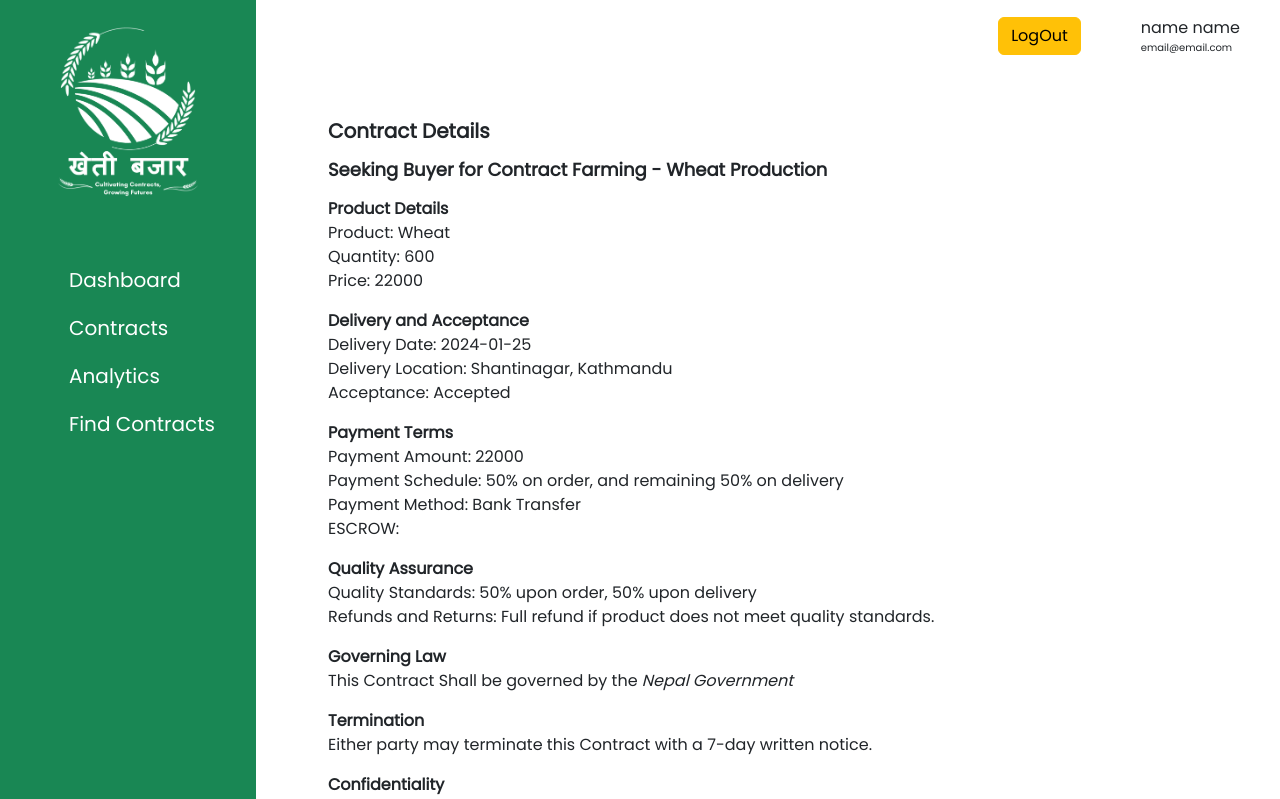
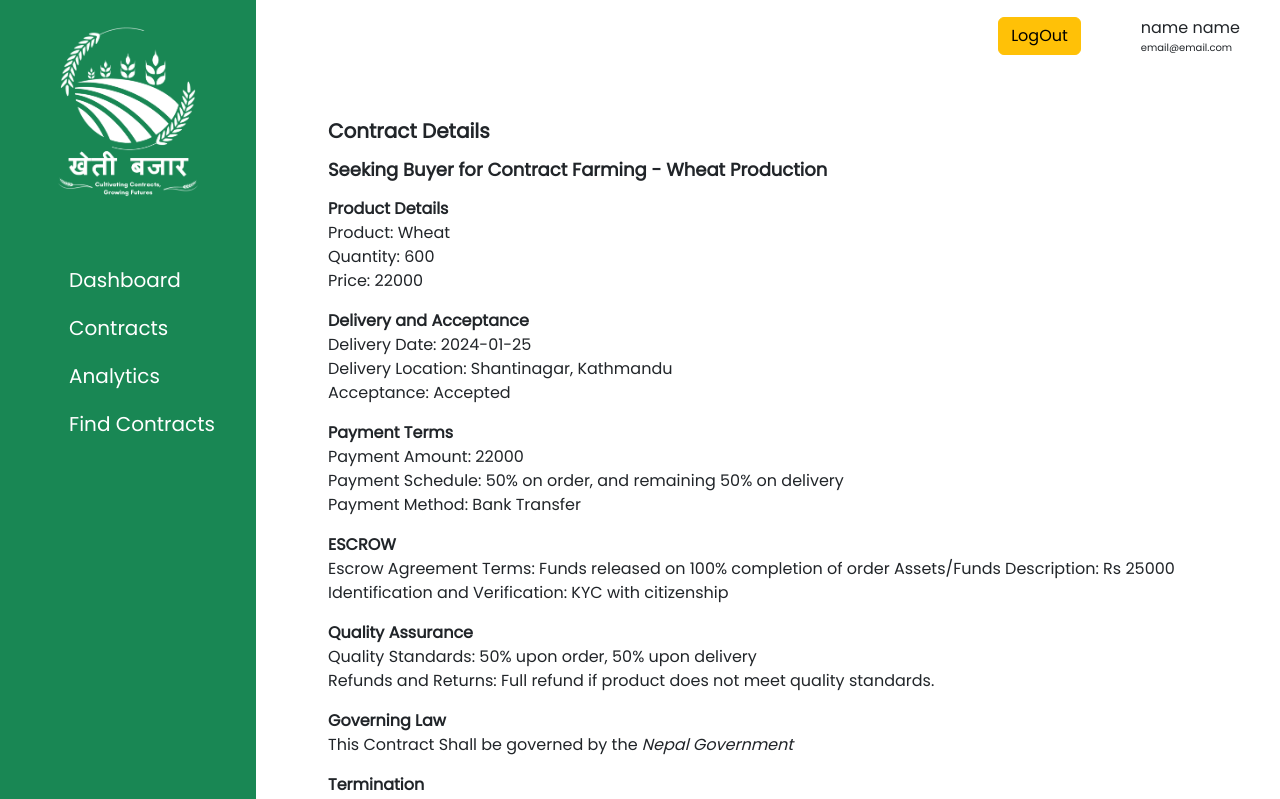
Before and after one commit to Aaryash-Shakya/Kheti-Bazar, a React (Create React App) app in the folder frontend/: page /contractDetails in a window 1280 px wide. Shown: the top 799 px of the page. Built offline with nearby package versions, Linux system fonts and the light colour scheme; no server answers; some icons are missing.

Commit message:
update: dynamic profile

```diff
--- a/frontend/src/components/Analytics.jsx
+++ b/frontend/src/components/Analytics.jsx
@@ -3,8 +3,8 @@ import analysisGraph from '../assets/images/analysis-graph.png'
 // import Chart from 'chart.js/auto';
 const Analytics = () => {
   return (
-    <div className='mw-100 px-5'>
-        <img src={analysisGraph} alt="a graph" className='w-100 object-fit-cover '/>
+    <div className='mw-100 px-5 overflow-hidden'>
+        <img src={analysisGraph} alt="a graph" className='w-100 object-fit-cover mx-3' style={{marginTop:"-80px",zIndex:"-1"}}/>
     </div>
   )
 }
--- a/frontend/src/components/Profile.jsx
+++ b/frontend/src/components/Profile.jsx
@@ -1,4 +1,4 @@
-import React,{useState,useEffect} from 'react'
+import React, { useState, useEffect } from 'react'
 import ProfilePicture from '../assets/images/profile-picture.png'
 import News from '../assets/images/News.png'
 import axios from 'axios'
@@ -6,15 +6,15 @@ import { backendUrl } from '../Api'
 import { Link } from 'react-router-dom'
 
 const Profile = () => {
-    const[userData,setUserData]=useState('')
-    useEffect(()=>{
+    const [userData, setUserData] = useState('')
+    useEffect(() => {
         const uid = localStorage.getItem('uid')
         axios.get(`${backendUrl}/userdetail/${uid}`)
-        .then(user=>{
+            .then(user => {
                 console.log(user.data);
                 setUserData(user.data)
             })
-    },[ ])
+    }, [])
 
     return (
         <div>
@@ -32,11 +32,24 @@ const Profile = () => {
                 <h3 className='mt-5 mb-3 fw-bold' style={{ fontSize: "20px" }}>Land and Crops Description</h3>
                 <div className="row g-3">
                     <div className="col-md-8 p-3" style={{ backgroundColor: "#edf8e8" }}>
+                        {
+                            userData.role === 0 &&
+                            <>
                                 <p>Land location : Shantinagar, Kathmandu</p>
                                 <p>Land Size ( in Sq. Meter ) : 250</p>
                                 <p>Fertility : Very High</p>
-                        <p>Soil Type : Fertile</p>
                                 <p>Main Crops : Sugarcane, Wheat</p>
+                            </>
+                        }
+                        {
+                            userData.role === 1 &&
+                            <>
+                                <p>Location : Sanepa, Kathmandu</p>
+                                <p>Completed Contracts : 21</p>
+                                <p>Associated Company : ABC Company</p>
+                                <p>Common Requests : Wheat, Cotton</p>
+                            </>
+                        }
                     </div>
                     <div className="col-md-4 d-flex flex-column align-items-start justify-content-end">
                         <Link to='/dashboard'>
--- a/frontend/src/components/dashboard/ContractDetails.jsx
+++ b/frontend/src/components/dashboard/ContractDetails.jsx
@@ -28,7 +28,12 @@ const ContractDetails = () => {
                     Payment Amount: 22000 <br />
                     Payment Schedule: 50% on order, and remaining 50% on delivery <br />
                     Payment Method: Bank Transfer <br />
-                    ESCROW:
+                </p>
+                <p>
+                    <strong>ESCROW</strong><br/>
+                    Escrow Agreement Terms: Funds released on 100% completion of order
+                    Assets/Funds Description: Rs 25000
+                    Identification and Verification: KYC with citizenship
                 </p>
                 <p>
                     <strong>Quality Assurance</strong><br />
```
Lines whose indentation alone changed are shown as unchanged.
